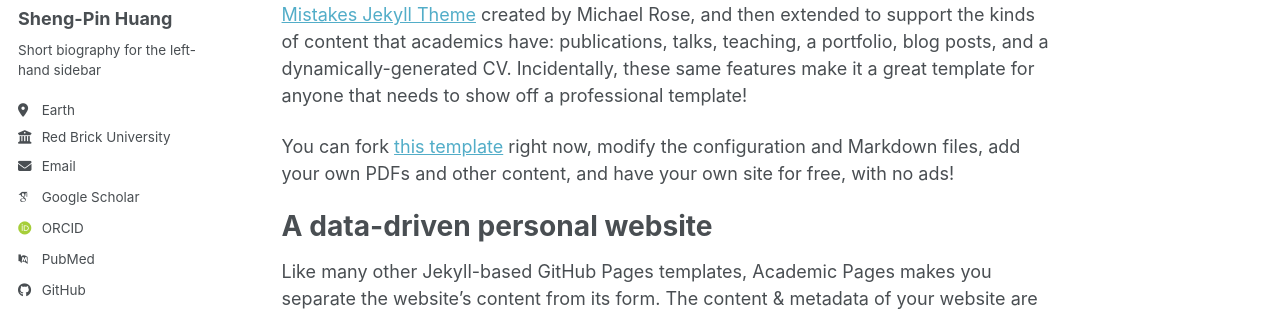
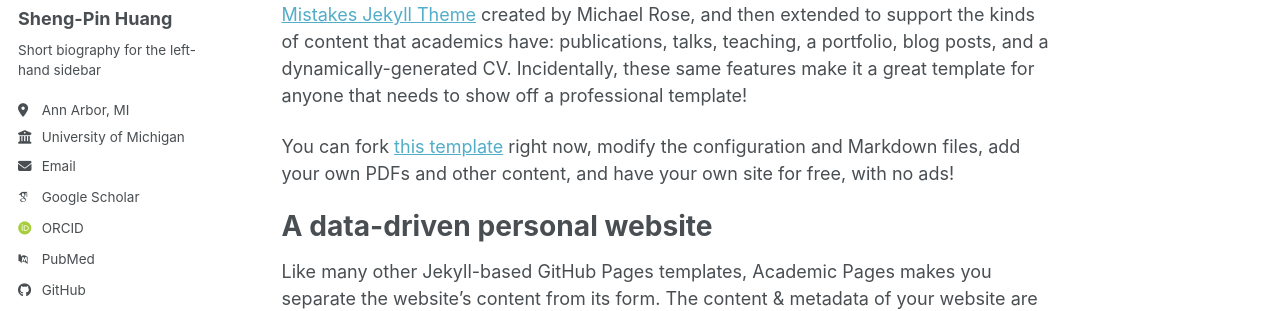
Before and after one commit to shengpinhuang/shengpinhuang.github.io, a Jekyll site: the page built from _pages/about.md, in a window 1280 px wide. Shown: the part 278-589 px from the top of the page. Built offline with Jekyll 4.4.1, drawn with Linux system fonts in a browser that asks for light colours; some web fonts are replaced; a script bundle is joined from its source files by our own code; library files that are not in the unit come from our copies.

Commit message:
Update _config.yml

```diff
--- a/_config.yml
+++ b/_config.yml
@@ -13,7 +13,7 @@ title                    : "Sheng-Pin Huang"
 title_separator          : "-"
 name                     : &name "Sheng-Pin Huang"
 description              : &description "Sheng-Pin's academic portfolio"   # Update this with a general description of your site, this is the default if not overridden by a page
-url                      : https://shengpinhuang.github.io # The base hostname & protocol for your site e.g. "https://[your GitHub username].github.io",
+url                      : "https://shengpinhuang.github.io" # The base hostname & protocol for your site e.g. "https://[your GitHub username].github.io",
                                                            # or if you already have some other page hosted on Github then use "https://[your GitHub username].github.io/[Your Repo Name]"
 baseurl                  : "" # the subpath of your site, e.g. "/blog"
 repository               : "shengpinhuang.github.io"
@@ -27,8 +27,8 @@ author:
   name             : "Sheng-Pin Huang"
   pronouns         :  # example: "she/her"
   bio              : "Short biography for the left-hand sidebar"
-  location         : "Earth"
-  employer         : "Red Brick University"
+  location         : "Ann Arbor, MI"
+  employer         : "University of Michigan"
   uri              : # URL
   email            : "none@example.org"
 
```
